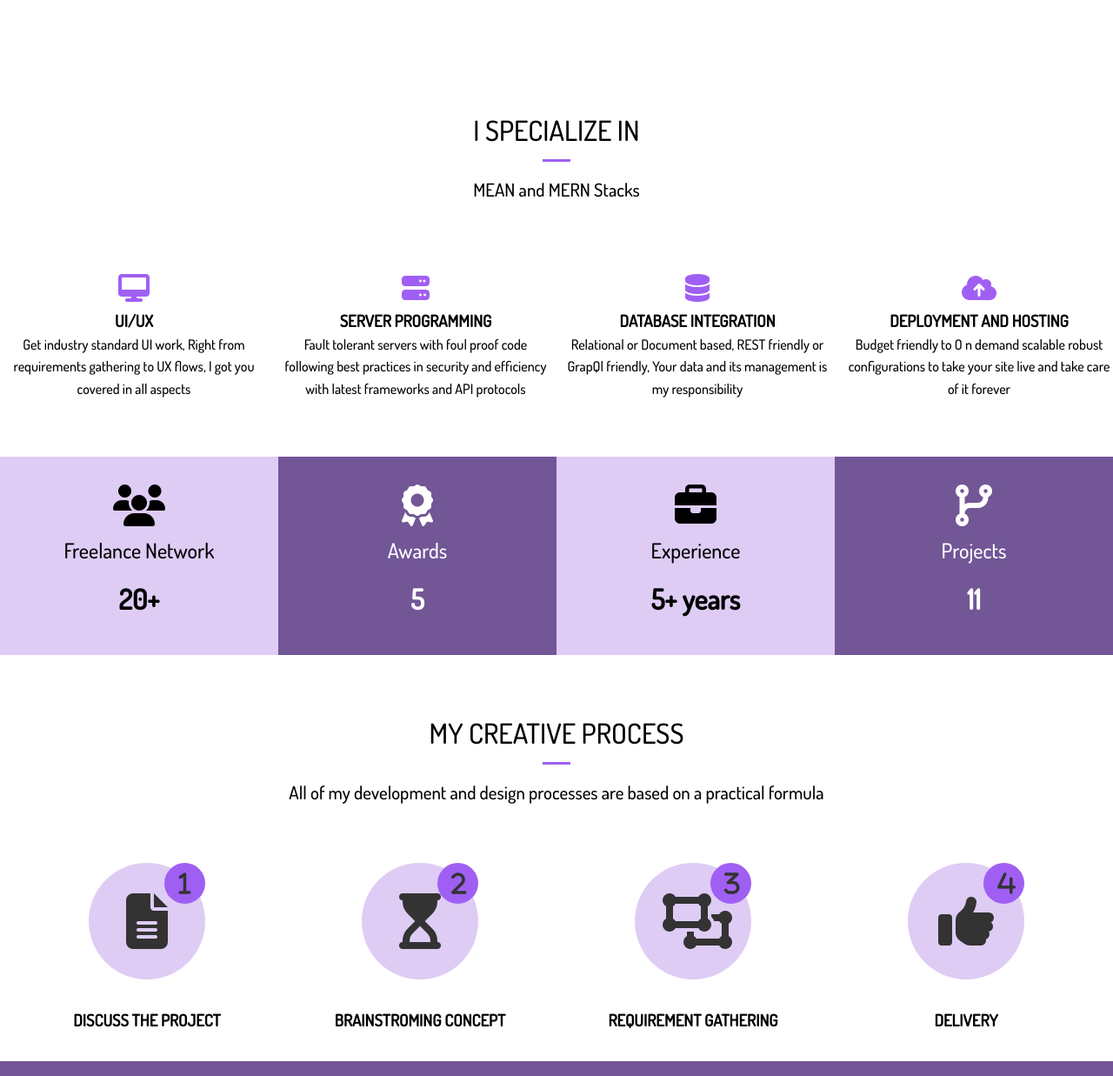
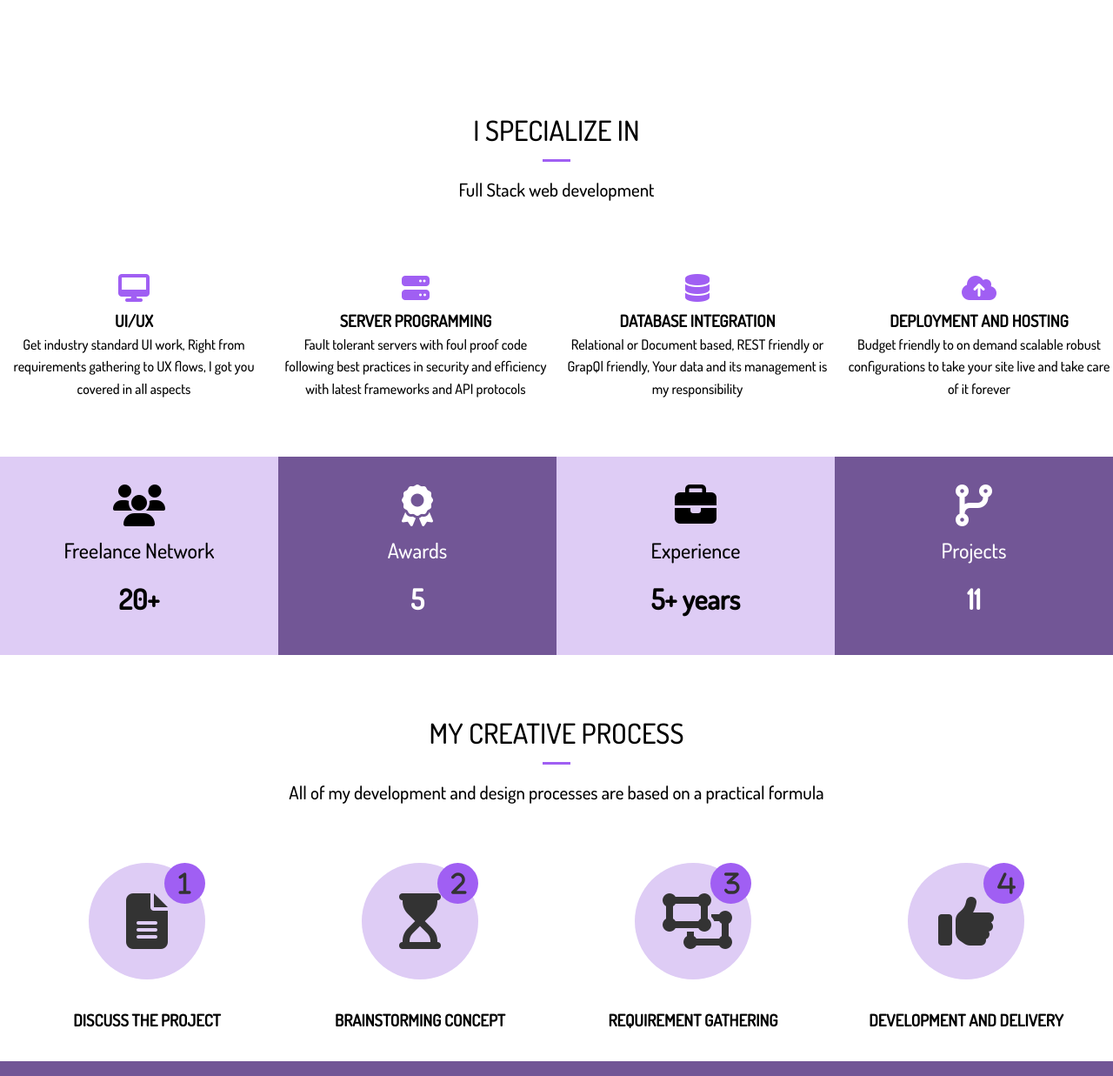
Before and after one commit to Eshh/Portfolio, a website: page dist/index.html in a window 1280 px wide. Shown: the part 708-1945 px from the top of the page at 87% size. Drawn offline with Linux system fonts and the light colour scheme.

Commit message:
Spell checks commit

```diff
--- a/dist/index.html
+++ b/dist/index.html
@@ -46,7 +46,7 @@
         <div class="container">
             <h2 class="section-title">I Specialize In</h2>
             <div class="bottom-line"></div>
-            <p class="lead">MEAN and MERN Stacks</p>
+            <p class="lead">Full Stack web development</p>
         </div>
 
         <div class="specials">
@@ -72,7 +72,7 @@
             <div>
                 <i class="fa fa-cloud-upload fa-2x"></i>
                 <h3>Deployment and Hosting</h3>
-                <p>Budget friendly to O n demand scalable robust configurations to take your site live and take care of
+                <p>Budget friendly to on demand scalable robust configurations to take your site live and take care of
                     it forever</p>
             </div>
 
@@ -136,7 +136,7 @@
                         <div class="process-step">2</div>
                     </i>
 
-                    <h3>Brainstroming Concept</h3>
+                    <h3>Brainstorming Concept</h3>
                     <!-- <p>Lorem ipsum dolor sit amet, consectetur adipisicing elit. Inventore harum commodi, adipisci
                         voluptates magnam odio?</p> -->
 
@@ -156,7 +156,7 @@
                         <div class="process-step">4</div>
                     </i>
 
-                    <h3>Delivery</h3>
+                    <h3>Development and Delivery</h3>
                     <!-- <p>Lorem ipsum dolor sit amet, consectetur adipisicing elit. Inventore harum commodi, adipisci
                         voluptates magnam odio?</p> -->
 
```
Also changed, not shown: dist/about.html (+3 -3 lines), dist/work.html (+2 -2 lines).
